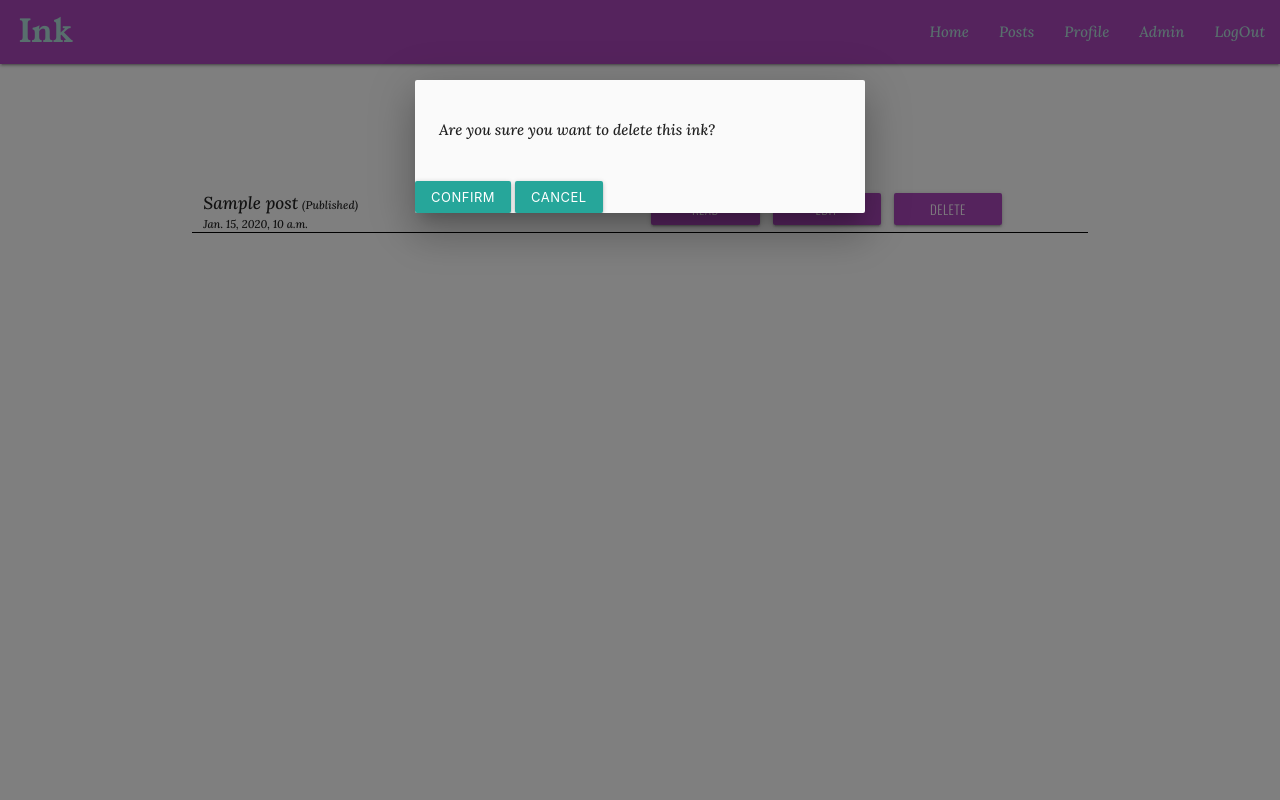
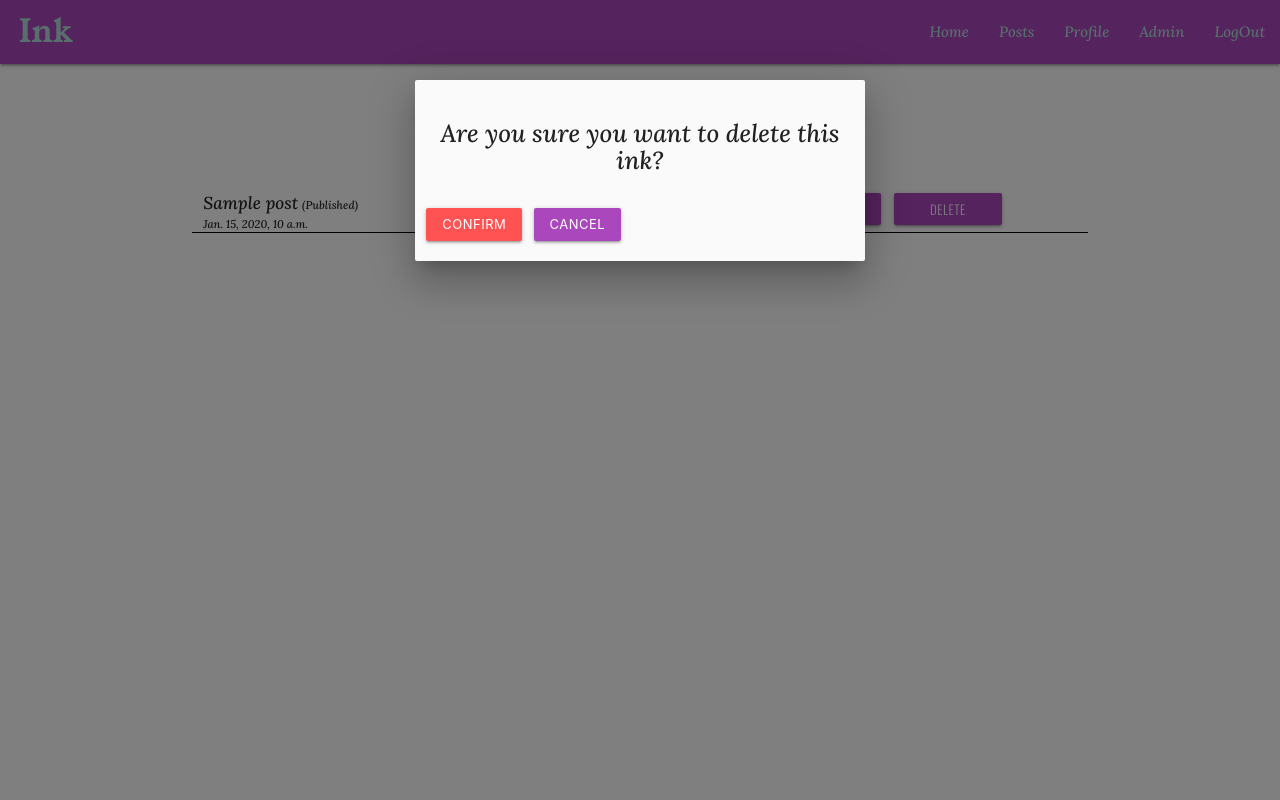
Before and after one commit to farrukh-ahm/ink_blog, a Django app: a page that uses templates/userposts.html in a window 1280 px wide, after a click on "DELETE". Run offline with Django 3.2, Linux system fonts and the light colour scheme; a user stored in the database is signed in; tables that the repository leaves empty hold one stand-in row (values such as "Sample post").

Commit message:
Fix the modals appearance

```diff
--- a/templates/userposts.html
+++ b/templates/userposts.html
@@ -42,14 +42,18 @@
 {% endif %}
 
 <div id="modal2" class="modal">
-        <div class="modal-content">
-          <p>Are you sure you want to delete this ink?</p>
+        <div class="modal-content center">
+          <h5>Are you sure you want to delete this ink?</h5>
         </div>
-            <form method="POST" style="display: inline;" class="post-delete-form">
+        <div class="row">
+
+            <form method="POST" style="display: inline;" class="col post-delete-form">
                 {% csrf_token %}
-                <button class="btn-small">Confirm</button>
+                <button class="btn-small red accent-2">Confirm</button>
             </form>
-            <button class="modal-close-2 btn-small" type="reset" style="display: inline;">Cancel</button>
+            <button class="modal-close-2 btn-small purple lighten-1" type="reset" style="display: inline;">Cancel</button>
+
+        </div>
 </div>
 
 
```
Also changed, not shown: templates/post_detail.html (+10 -5 lines), templates/profile.html (+10 -6 lines).
